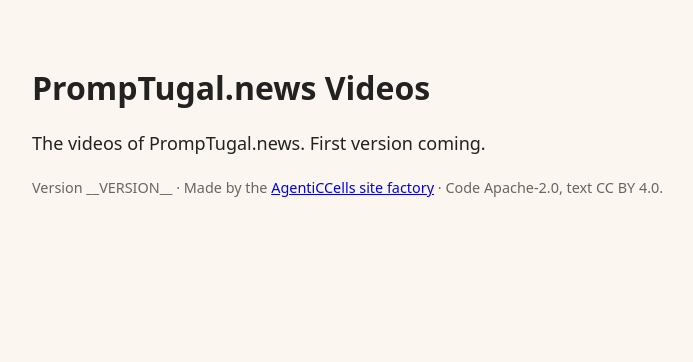
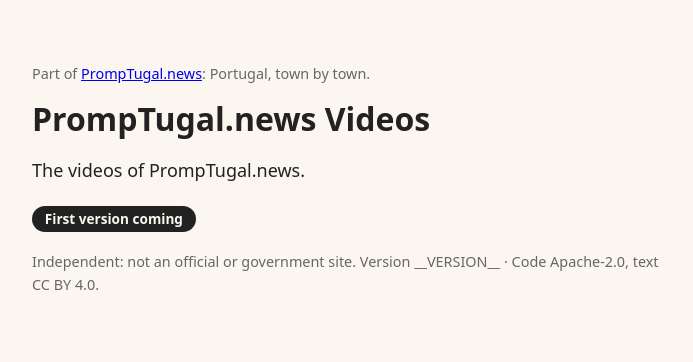
Before and after one commit to PrompTugal/PrompTugal__News__Videos, a plain HTML site: page src/index.html in a window 1280 px wide. Shown: the whole page, without its empty margins (288-981 px from the left). Drawn offline with Linux system fonts and the light colour scheme.

Commit message:
Placeholder, README, licences, CNAME and .gitignore
At Dinis's word (2026-11-18 ~15:17 UTC), as for events, signals and
library: a placeholder page, a README, LICENSE-TEXT (CC BY 4.0) beside
LICENSE (Apache-2.0), src/CNAME, and .credentials/ and .sg-send/ ignored.
main is created from this commit.

Co-Authored-By: Claude Opus 5.5 <noreply@anthropic.com>
Claude-Session: https://claude.ai/code/session_018yvwtNtj31quYqCxxywEUo
Agent: cells@AgentiCCells.dinis

```diff
--- a/src/index.html
+++ b/src/index.html
@@ -3,15 +3,18 @@
 <head>
 <meta charset="utf-8">
 <meta name="viewport" content="width=device-width,initial-scale=1">
-<title>PrompTugal.news Videos</title>
+<title>PrompTugal.news Videos: first version coming</title>
 <meta name="description" content="The videos of PrompTugal.news. First version coming.">
-<style>body{margin:0;font:18px/1.6 system-ui,-apple-system,"Segoe UI",sans-serif;background:#fbf7f0;color:#222}main{max-width:40rem;margin:0 auto;padding:3rem 1rem}h1{font-size:2rem;line-height:1.2}.muted{color:#666;font-size:.9rem}@media(prefers-color-scheme:dark){body{background:#17140f;color:#eee}.muted{color:#aaa}}</style>
+<link rel="canonical" href="https://videos.promptugal.news/">
+<style>body{margin:0;font:18px/1.6 system-ui,-apple-system,"Segoe UI",sans-serif;background:#fbf7f0;color:#222}main{max-width:40rem;margin:0 auto;padding:3rem 1rem}h1{font-size:2rem;line-height:1.2;margin:0 0 .3rem}.tag{display:inline-block;background:#222;color:#fbf7f0;border-radius:2rem;padding:.15rem .8rem;font-size:.85rem;font-weight:600}.muted{color:#666;font-size:.9rem}@media(prefers-color-scheme:dark){body{background:#17140f;color:#eee}.tag{background:#eee;color:#17140f}.muted{color:#aaa}}</style>
 </head>
 <body>
 <main>
+<p class="muted">Part of <a href="https://promptugal.news/">PrompTugal.news</a>: Portugal, town by town.</p>
 <h1>PrompTugal.news Videos</h1>
-<p>The videos of PrompTugal.news. First version coming.</p>
-<p class="muted">Version __VERSION__ · Made by the <a href="https://github.com/AgentiCCells/AgentiCCells__Site__Factory">AgentiCCells site factory</a> · Code Apache-2.0, text CC BY 4.0.</p>
+<p>The videos of PrompTugal.news.</p>
+<p><span class="tag">First version coming</span></p>
+<p class="muted">Independent: not an official or government site. Version __VERSION__ · Code Apache-2.0, text CC BY 4.0.</p>
 </main>
 </body>
 </html>
```
Also changed, not shown: 5 other files.
